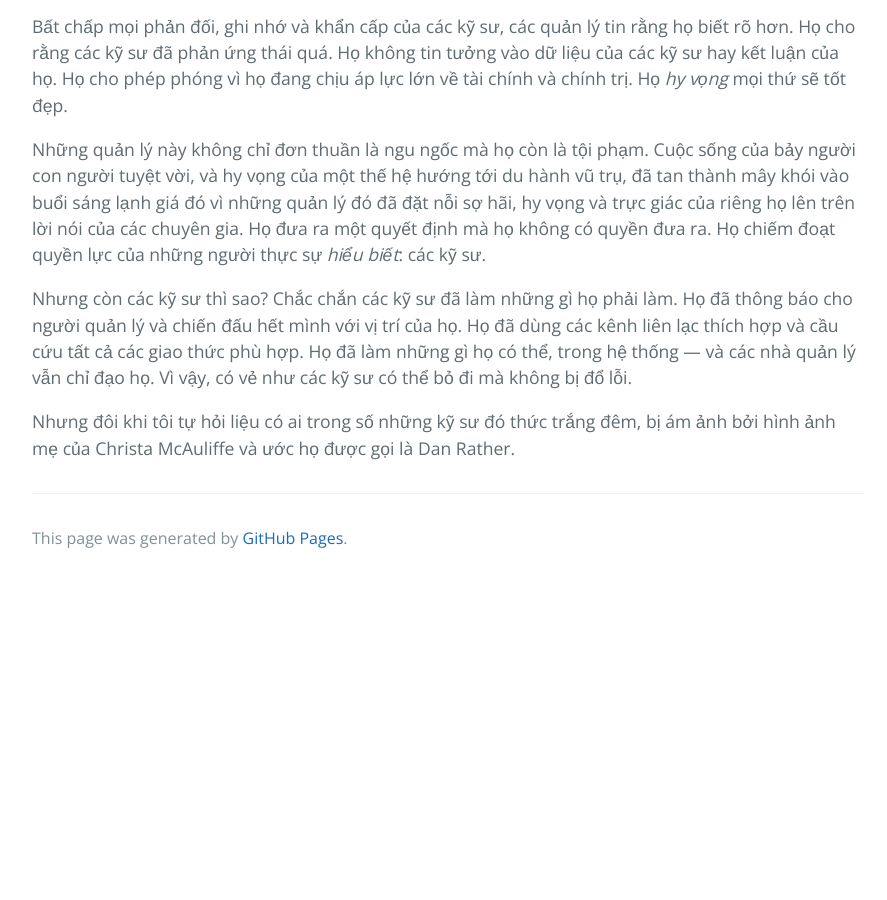
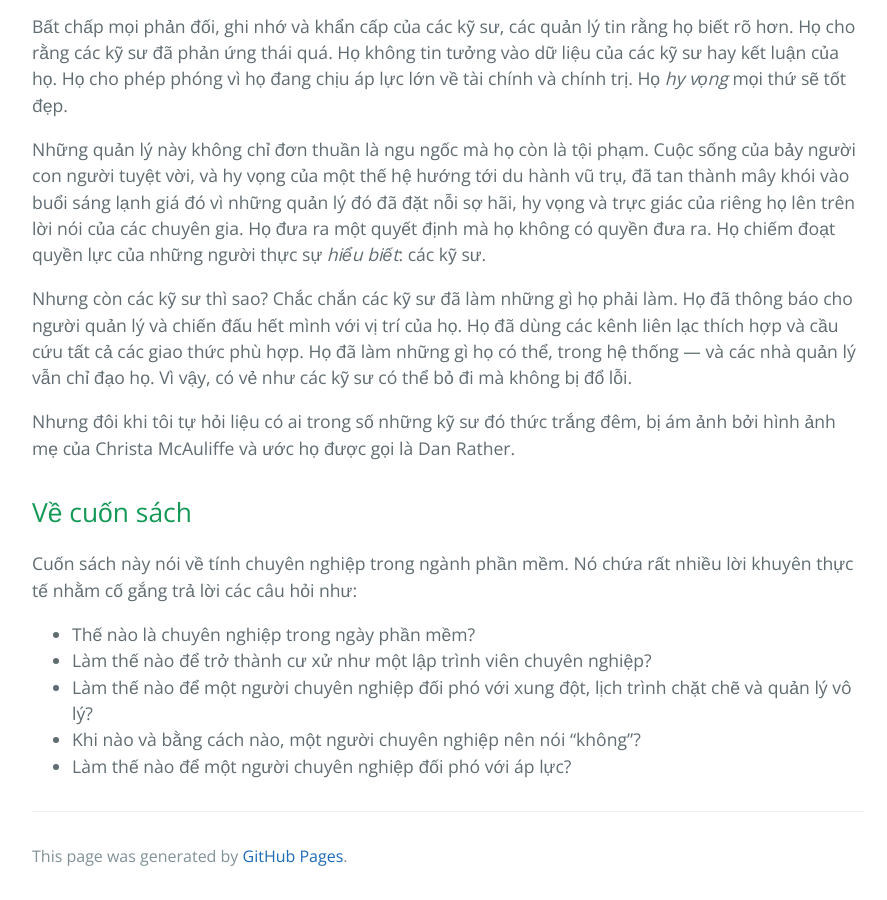
Before and after one commit to HaiBV/haibv.github.io, a Jekyll site: the page built from clean-coder/preface.md, in a window 1280 px wide and 900 px high, scrolled down 1506 px. Shown: the whole window, without its empty margins (192-1079 px from the left). Built offline with Jekyll 4.4.1, drawn with Linux system fonts in a browser that asks for light colours; our own code applies the rules of GitHub Pages for plain Markdown files; before the commit the page ends 2088 px from its top, so only the background shows below that.

Commit message:
Book - The Clean Coder - Preface

```diff
--- a/clean-coder/preface.md
+++ b/clean-coder/preface.md
@@ -25,3 +25,13 @@ Những quản lý này không chỉ đơn thuần là ngu ngốc mà họ còn
 Nhưng còn các kỹ sư thì sao? Chắc chắn các kỹ sư đã làm những gì họ phải làm. Họ đã thông báo cho người quản lý và chiến đấu hết mình với vị trí của họ. Họ đã dùng các kênh liên lạc thích hợp và cầu cứu tất cả các giao thức phù hợp. Họ đã làm những gì họ có thể, trong hệ thống — và các nhà quản lý vẫn chỉ đạo họ. Vì vậy, có vẻ như các kỹ sư có thể bỏ đi mà không bị đổ lỗi.
 
 Nhưng đôi khi tôi tự hỏi liệu có ai trong số những kỹ sư đó thức trắng đêm, bị ám ảnh bởi hình ảnh mẹ của Christa McAuliffe và ước họ được gọi là Dan Rather.
+
+## Về cuốn sách
+
+Cuốn sách này nói về tính chuyên nghiệp trong ngành phần mềm. Nó chứa rất nhiều lời khuyên thực tế nhằm cố gắng trả lời các câu hỏi như:
+
+- Thế nào là chuyên nghiệp trong ngày phần mềm?
+- Làm thế nào để trở thành cư xử như một lập trình viên chuyên nghiệp?
+- Làm thế nào để một người chuyên nghiệp đối phó với xung đột, lịch trình chặt chẽ và quản lý vô lý?
+- Khi nào và bằng cách nào, một người chuyên nghiệp nên nói “không”?
+- Làm thế nào để một người chuyên nghiệp đối phó với áp lực?
```
